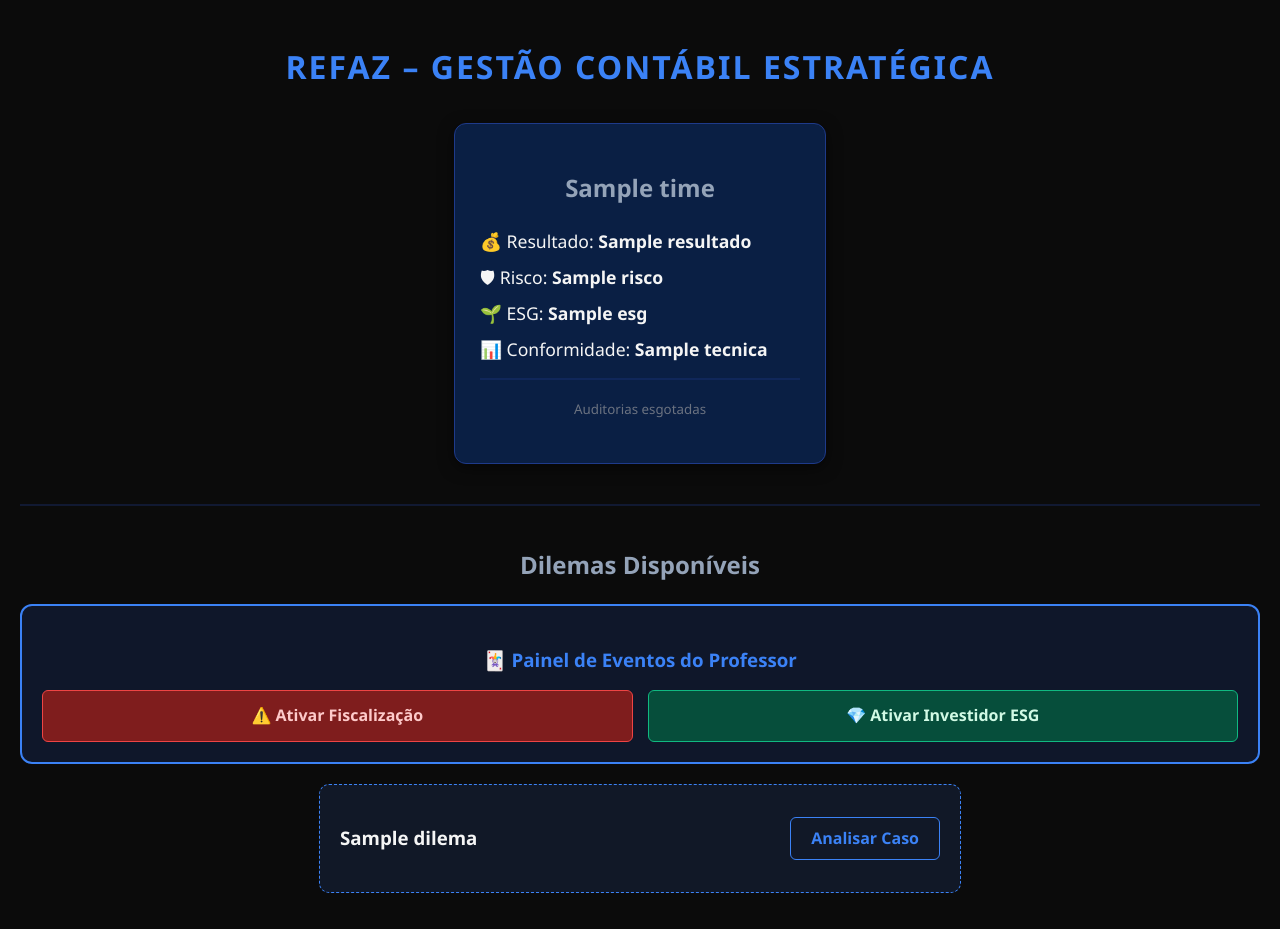
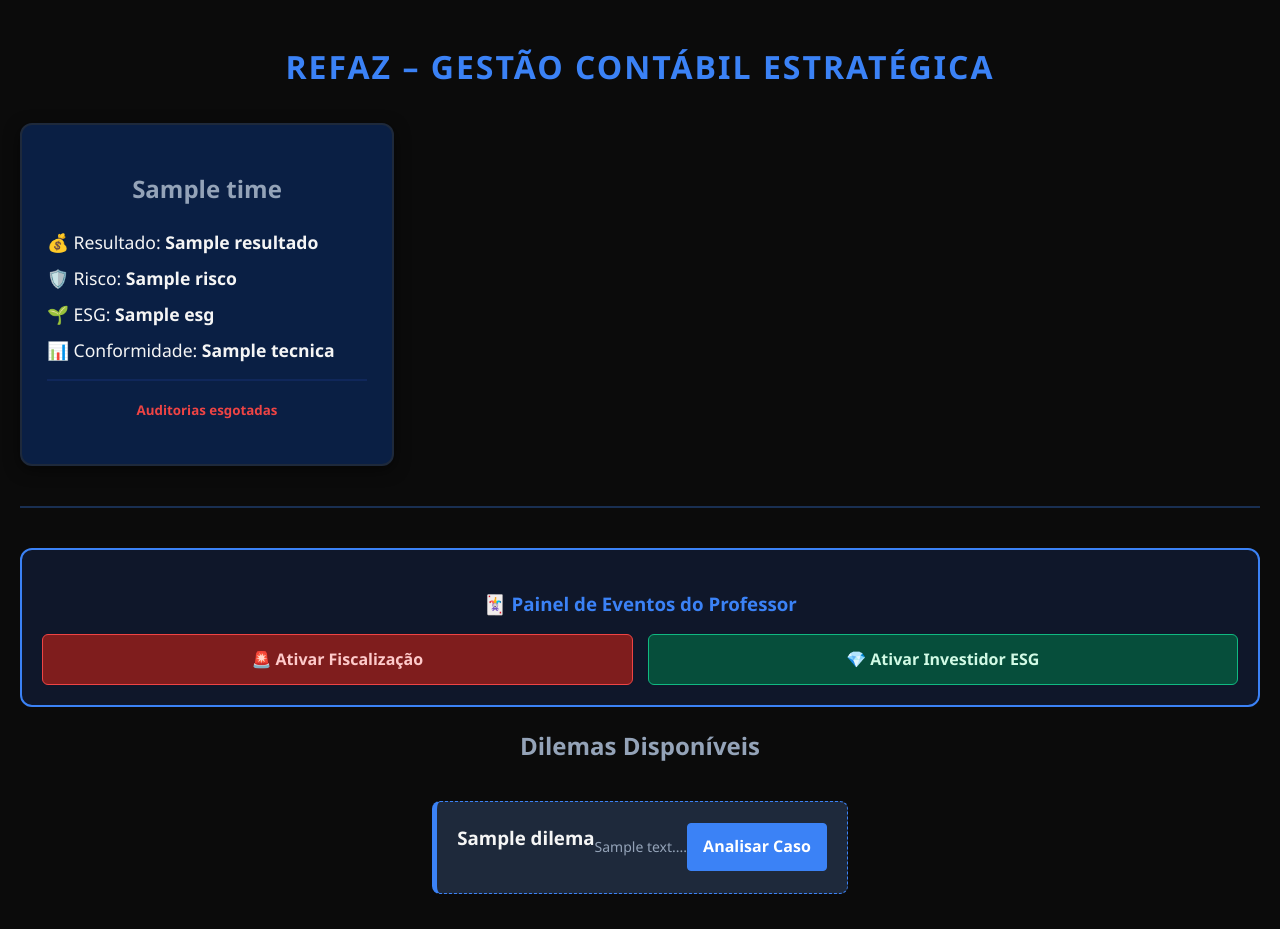
Before and after one commit to brunob329-droid/jogo-refaz, a Flask app: template templates/dashboard.html in a window 1280 px wide. Before the commit the page ends 893 px from the top, so only its background shows below. Run offline with Flask 3, Linux system fonts and the light colour scheme; the template is opened without the code that fills it: most values are stand-ins (such as "Sample title", 1, 10 or a date in 2020).

Commit message:
Update dashboard.html

```diff
--- a/templates/dashboard.html
+++ b/templates/dashboard.html
@@ -1,8 +1,51 @@
 <!DOCTYPE html>
-<html>
+<html lang="pt-br">
 <head>
+    <meta charset="UTF-8">
     <title>Dashboard - Refaz</title>
     <link rel="stylesheet" href="{{ url_for('static', filename='style.css') }}">
+    <style>
+        /* Ajuste para suportar muitos grupos em grid */
+        .painel-indicadores {
+            display: grid;
+            grid-template-columns: repeat(auto-fit, minmax(280px, 1fr));
+            gap: 20px;
+            margin-top: 20px;
+        }
+        .card-time-dash {
+            border: 2px solid #1e293b;
+            transition: transform 0.2s;
+            position: relative;
+        }
+        /* Destaque para quem está ganhando */
+        .vencedor-atual {
+            border-color: #fbbf24 !important;
+            box-shadow: 0 0 15px rgba(251, 191, 36, 0.3);
+        }
+        .vencedor-tag {
+            position: absolute;
+            top: -10px;
+            right: 10px;
+            background: #fbbf24;
+            color: #000;
+            padding: 2px 8px;
+            font-size: 12px;
+            font-weight: bold;
+            border-radius: 4px;
+        }
+        .btn-auditoria {
+            display: block;
+            text-align: center;
+            background: #4b5563;
+            color: white;
+            text-decoration: none;
+            padding: 8px;
+            border-radius: 5px;
+            margin-top: 10px;
+            font-size: 14px;
+        }
+        .btn-auditoria:hover { background: #374151; }
+    </style>
 </head>
 <body>
 
@@ -10,58 +53,66 @@
 
 <div class="painel-indicadores">
     {% for key, time in teams.items() %}
-    <div class="card-time-dash">
+    <div class="card-time-dash {% if time == equipe_vencedora %}vencedor-atual{% endif %}">
+        {% if time == equipe_vencedora %}
+            <span class="vencedor-tag">🏆 Líder</span>
+        {% endif %}
+
         <h2>{{ time.nome }}</h2>
         <div class="stats">
             <p>💰 Resultado: <strong>{{ time.resultado }}</strong></p>
-            <p>🛡 Risco: <strong>{{ time.risco }}</strong></p>
+            <p>🛡️ Risco: <strong>{{ time.risco }}</strong></p>
             <p>🌱 ESG: <strong>{{ time.esg }}</strong></p>
             <p>📊 Conformidade: <strong>{{ time.tecnica }}</strong></p>
-         </div>
+        </div>
 
         <hr>
 
         {% if time.auditorias_restantes > 0 %}
-            <a href="{{ url_for('auditar', time_key=key) }}" class="btn-auditoria" onclick="return confirm('Aplicar penalidade de auditoria?')">
+            <a href="{{ url_for('auditar', time_key=key) }}" class="btn-auditoria" onclick="return confirm('O grupo falhou na sustentação técnica? Aplicar penalidade de auditoria?')">
                 ⚠️ Auditar (Restam: {{ time.auditorias_restantes }})
             </a>
         {% else %}
-            <p><small style="color: #6B7280;">Auditorias esgotadas</small></p>
+            <p style="text-align: center;"><small style="color: #ef4444; font-weight: bold;">Auditorias esgotadas</small></p>
         {% endif %}
     </div>
     {% endfor %}
 </div>
 
-<hr style="margin: 40px 0; border: 0.5px solid #1E3A8A;">
+<hr style="margin: 40px 0; border: 0.5px solid #3b82f6; opacity: 0.3;">
 
-<h2>Dilemas Disponíveis</h2>
 <div class="painel-eventos" style="background: #0f172a; padding: 20px; border: 2px solid #3b82f6; border-radius: 12px; margin: 20px 0;">
-    <h3 style="color: #3b82f6; margin-bottom: 15px;">🃏 Painel de Eventos do Professor</h3>
-    <div style="display: flex; gap: 15px;">
-        <a href="/disparar_evento/fiscalizacao" class="btn-evento" style="background: #7f1d1d; color: #fecaca; padding: 12px; text-decoration: none; border-radius: 6px; flex: 1; text-align: center; font-weight: bold; border: 1px solid #ef4444;">
-            ⚠️ Ativar Fiscalização
+    <h3 style="color: #3b82f6; margin-bottom: 15px; text-align: center;">🃏 Painel de Eventos do Professor</h3>
+    <div style="display: flex; gap: 15px; flex-wrap: wrap;">
+        <a href="/disparar_evento/fiscalizacao" class="btn-evento" style="background: #7f1d1d; color: #fecaca; padding: 12px; text-decoration: none; border-radius: 6px; flex: 1; text-align: center; font-weight: bold; border: 1px solid #ef4444; min-width: 200px;">
+            🚨 Ativar Fiscalização
         </a>
-        <a href="/disparar_evento/investidor" class="btn-evento" style="background: #064e3b; color: #d1fae5; padding: 12px; text-decoration: none; border-radius: 6px; flex: 1; text-align: center; font-weight: bold; border: 1px solid #10b981;">
+        <a href="/disparar_evento/investidor" class="btn-evento" style="background: #064e3b; color: #d1fae5; padding: 12px; text-decoration: none; border-radius: 6px; flex: 1; text-align: center; font-weight: bold; border: 1px solid #10b981; min-width: 200px;">
             💎 Ativar Investidor ESG
         </a>
     </div>
 </div>
-<div class="lista-dilemas">
+
+<h2>Dilemas Disponíveis</h2>
+<div class="lista-dilemas" style="display: grid; grid-template-columns: repeat(auto-fit, minmax(300px, 1fr)); gap: 15px;">
     {% for key, dilema in dilemas.items() %}
-        <div class="card-dilema-link">
-            <h3>{{ dilema.titulo }}</h3>
-            <a href="/dilema/{{ key }}" class="btn-resolver">Analisar Caso</a>
+        <div class="card-dilema-link" style="background: #1e293b; padding: 20px; border-radius: 8px; border-left: 5px solid #3b82f6;">
+            <h3 style="margin-top: 0;">{{ dilema.titulo }}</h3>
+            <p style="font-size: 14px; color: #94a3b8; margin-bottom: 15px;">{{ dilema.contexto[:80] }}...</p>
+            <a href="/dilema/{{ key }}" class="btn-resolver" style="background: #3b82f6; color: white; text-decoration: none; padding: 10px 15px; border-radius: 4px; display: inline-block; font-weight: bold;">Analisar Caso</a>
         </div>
     {% endfor %}
 </div>
 
 {% if jogo_encerrado %}
-<div class="modal-fim">
-    <div class="fim-conteudo">
-        <h2>🏁 Jogo Encerrado!</h2>
-        <p>A consultoria vencedora foi:</p>
-        <h1 style="color: #3B82F6;">{{ equipe_vencedora.nome }}</h1>
-        <a href="/reiniciar" class="btn-reiniciar" style="display: inline-block; padding: 10px 20px; background: #3B82F6; color: white; text-decoration: none; border-radius: 5px;">Nova Partida</a>
+<div class="modal-fim" style="position: fixed; top: 0; left: 0; width: 100%; height: 100%; background: rgba(0,0,0,0.9); display: flex; align-items: center; justify-content: center; z-index: 1000;">
+    <div class="fim-conteudo" style="background: #1e293b; padding: 40px; border-radius: 15px; text-align: center; border: 2px solid #3b82f6; max-width: 500px;">
+        <h2 style="font-size: 2rem;">🏁 Jogo Encerrado!</h2>
+        <p style="color: #94a3b8;">A consultoria que melhor equilibrou a técnica e o lucro foi:</p>
+        <h1 style="color: #fbbf24; font-size: 3rem; margin: 20px 0;">{{ equipe_vencedora.nome }}</h1>
+        <p>Pontuação Final: <strong>{{ equipe_vencedora.resultado }}</strong></p>
+        <br>
+        <a href="/reiniciar" class="btn-reiniciar" style="display: inline-block; padding: 15px 30px; background: #3B82F6; color: white; text-decoration: none; border-radius: 5px; font-weight: bold;">Nova Partida</a>
     </div>
 </div>
 {% endif %}
```
